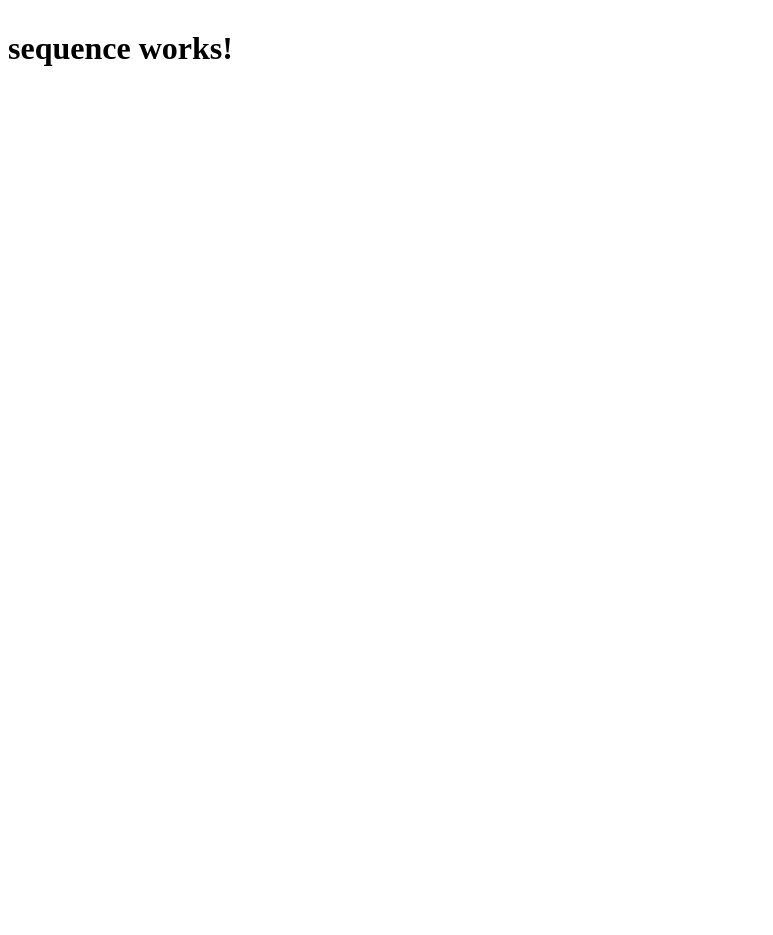
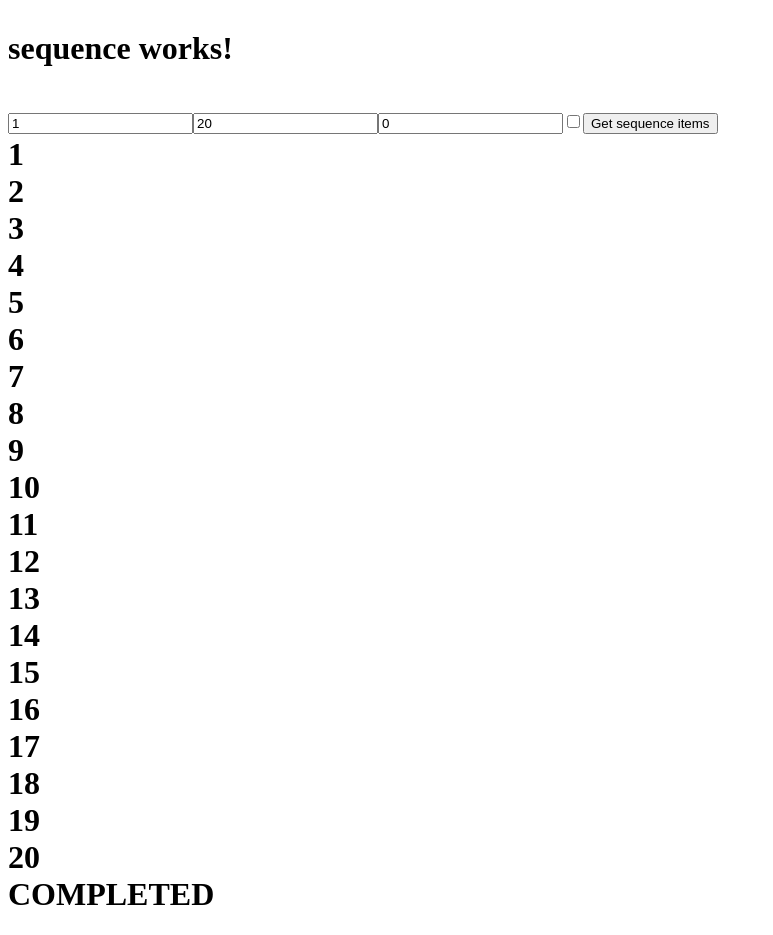
Before and after one commit to EdwardDiehl/reactive-js-ng2, an Angular app: page / in a window 1280 px wide. Shown: the part 60-995 px from the top of the page, without its empty margins (0-773 px from the left). Before the commit the page ends 800 px from the top, so only its background shows below. Built offline with nearby package versions, Linux system fonts and the light colour scheme.

Commit message:
Implement SequenceComponent

```diff
--- a/src/app/sequence/sequence.component.html
+++ b/src/app/sequence/sequence.component.html
@@ -1,3 +1,21 @@
 <p>
   sequence works!
 </p>
+
+<input type="number" [(ngModel)]="begin"/>
+<input type="number" [(ngModel)]="end"/>
+<input type="number" [(ngModel)]="delay"/>
+<input type="checkbox" [(ngModel)]="isRepeatable"/>
+<button (click)="getItems()">Get sequence items</button>
+
+<div *ngFor="let item of items">
+  {{ item }}
+</div>
+
+<div *ngIf="isCompleted">
+  COMPLETED
+</div>
+
+<div *ngIf="error">
+  {{ error }}
+</div>
--- a/src/app/sequence/sequence.component.ts
+++ b/src/app/sequence/sequence.component.ts
@@ -1,5 +1,6 @@
-import { Component, OnInit } from '@angular/core';
+import { Component, OnInit, Input } from '@angular/core';
 import { SequenceService } from "../shared/sequence.service";
+import { Observable } from "rxjs/Observable";
 
 @Component({
   selector: 'app-sequence',
@@ -7,10 +8,42 @@ import { SequenceService } from "../shared/sequence.service";
   styleUrls: ['./sequence.component.css']
 })
 export class SequenceComponent implements OnInit {
-  constructor(private _sequenceService: SequenceService) {
+  @Input() begin:number = 1;
+  @Input() end:number = 20;
+  @Input() delay:number = 0;
+  @Input() isRepeatable:boolean = false;
+
+  private sequence:Observable<number>;
+  private error:string = null;
+  private isCompleted:boolean = false;
+  private items:Array<number> = [];
+
+  constructor(private  sequenceService:SequenceService) {
+  }
+
+  private initSequence():void {
+    this.sequenceService.initSequence(this.begin, this.end, this.delay, this.isRepeatable);
+    this.sequence = this.sequenceService.sequence;
+  }
+
+  private initSubscription():void {
+    this.sequence.subscribe(
+        item => this.items.push(item),
+        error => this.error = error,
+        () => this.isCompleted = true
+    );
+  }
+
+  public getItems():void {
+    this.error = null;
+    this.isCompleted = false;
+    this.items = [];
+
+    this.initSequence();
+    this.initSubscription();
   }
 
   ngOnInit() {
+    this.getItems()
   }
-
 }
--- a/src/app/shared/sequence.service.ts
+++ b/src/app/shared/sequence.service.ts
@@ -14,7 +14,7 @@ export class SequenceService {
     this.sequence = Observable.never().share();
   }
 
-  getSequence(begin:number = 1, end:number = 100, delay:number = 1000, isRepeatable:boolean = true):void {
+  public initSequence(begin:number = 1, end:number = 100, delay:number = 1000, isRepeatable:boolean = false):void {
 
     this.sequence = Observable.range(begin, end)
         .delay(delay);
```
